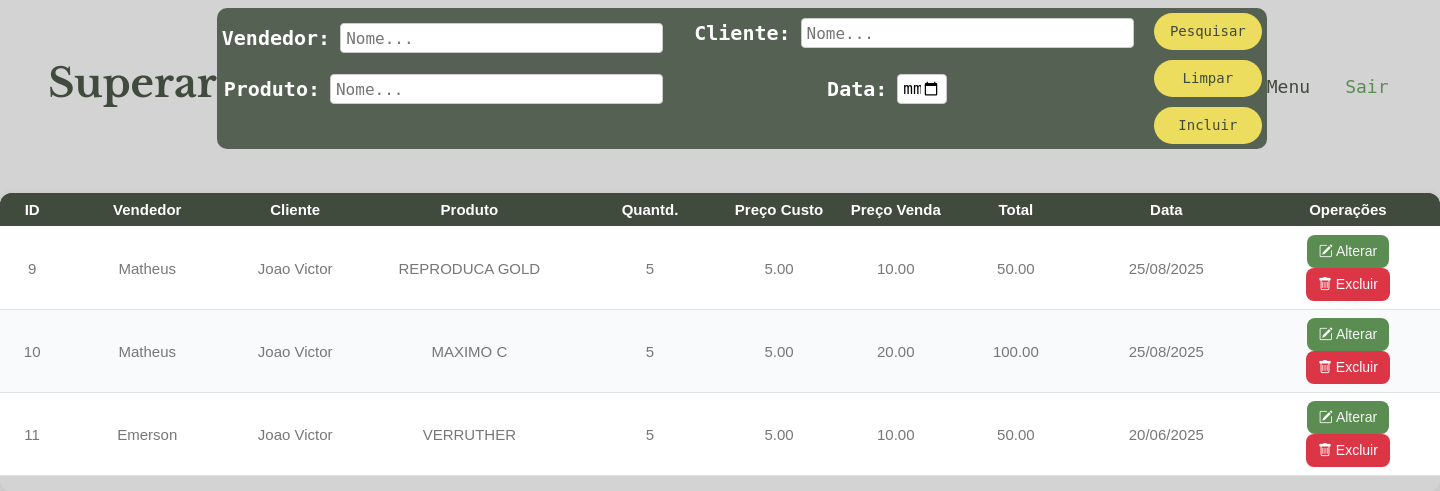
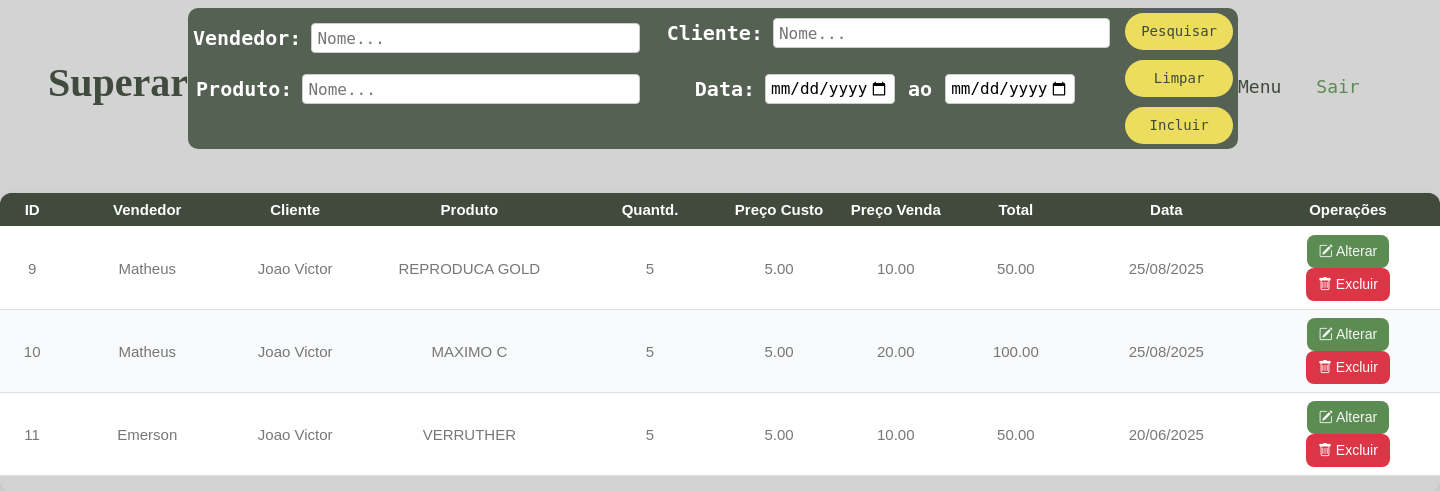
Before and after one commit to limadev11/project-hagil, a PHP site: page /vendaselect.php in a window 1440 px wide. Shown: the top 491 px of the page. Run offline with PHP 8.4, Linux system fonts and the light colour scheme; a user stored in the database is signed in; data comes from the database, SQL or seed files in the repository; some libraries are stand-ins or nearby versions.

Commit message:
Mudei o vendaselect.php, agora o filtro de pesquisa da data está mais apurado

```diff
--- a/css/style.css
+++ b/css/style.css
@@ -824,3 +824,51 @@ td {
 .btn-delete:hover {
     background: #dc2626;
 }
+/* Local para arrumar a área de pesquisa, alinhando os títulos, alinhando os imputs e definindo o tamanho dos mesmos */
+.form-row {
+    display: flex;
+    align-items: center;
+    margin-top: 5px;
+    gap: 5px;
+}
+
+.form-row h5 {
+    color: white;
+    width: 200px;
+    text-align: right;
+    margin: 0;
+    padding-right: 5px;
+}
+
+.form-row input {
+    padding: 5px;
+    border-radius: 4px;
+    border: 1px solid #ccc;
+    width: 650px;
+
+}
+
+.form-row input.data-input {
+    width: 130px;
+    font-family: monospace;
+    margin-right: 0px;
+}
+
+.col input[type="date"] {
+    font-family: monospace;
+}
+.data-input {
+    width: 50px;
+    font-family: monospace;
+}
+
+.col input[type="text"] {
+    max-width: 740px;
+}
+/* Sim meio específico, mas é para o h5 "ao" na parte Data */
+.form-row h5.between-inputs {
+    width: auto;
+    margin: 0 8px;
+    padding-right: 0;
+    text-align: center;
+}
--- a/vendaselect.php
+++ b/vendaselect.php
@@ -19,18 +19,21 @@ $sql = "select v.id, p.nome produto, ve.nome vendedor, cli.nome cliente,
 $pesqvend = '';
 $pesqcliente = '';
 $pesqproduto = '';
-$pesqdata = '';
+$pesqdata1 = '';
+$pesqdata2 = '';
 // Algoritmo que identifica a ação do botão submit, declara as variáveis anteriores ao valor que usuário.
 if (isset($_POST['submit'])) {
     $pesqvend = mysqli_real_escape_string($con, $_POST['pesqvend']);
     $pesqcliente = mysqli_real_escape_string($con, $_POST['pesqcliente']);
     $pesqproduto = mysqli_real_escape_string($con, $_POST['pesqproduto']);
-    $pesqdata = mysqli_real_escape_string($con, $_POST['pesqdata']);
+    $pesqdata1 = mysqli_real_escape_string($con, $_POST['pesqdata1']);
+    $pesqdata2 = mysqli_real_escape_string($con, $_POST['pesqdata2']);
     // Aqui é para trocar as / na data para - e trocar as posições dos números, ficando 0000-00-00 (padrão MYSQL)
-    $pesqdata = implode("-", array_reverse(explode("/", $pesqdata)));
+    $pesqdata1 = implode("-", array_reverse(explode("/", $pesqdata1)));
+    $pesqdata2 = implode("-", array_reverse(explode("/", $pesqdata2)));
     // Depois de todos os valores declarados, será feito outro SQL porém com o filtro de pesquisa.
     $sql = $sql . " where ve.nome like '%$pesqvend%' and p.nome like '%$pesqproduto%' and
-    cli.nome like '%$pesqcliente%' and v.datavenda like '%$pesqdata%'";
+    cli.nome like '%$pesqcliente%' and v.datavenda between '$pesqdata1' and '$pesqdata2'";
 }
 // Aqui transfirá o resultado do $sql para a variável result
 $result = mysqli_query($con, $sql);
@@ -53,7 +56,6 @@ $result = mysqli_query($con, $sql);
     <meta content="width=device-width, initial-scale=1.0" name="viewport">
     <meta content="" name="keywords">
     <meta content="" name="description">
-    <?php include('cabecalhoCRUD.html') ?>
 </head>
 
 <body>
@@ -68,22 +70,23 @@ $result = mysqli_query($con, $sql);
                 <form method="post" action="" style="width: 1050px; padding: 5px; display: flex; align-items: flex-start; gap: 15px;
                     background-color: #556152; border-radius: 10px;">
                     <div style="flex: 1;">
-
+                        <!-- Aqui são todos os campos que o cliente irá preencher para fazer a pesquisa e filtrar os resultados -->
                         <!-- Aqui são todos os campos que o cliente irá preencher para fazer a pesquisa e filtrar os resultados -->
                         <div class="row">
                             <div class="col-md-6">
                                 <div class="form-row">
                                     <h5 style="margin-top:5px">Vendedor:</h5>
-                                    <input type="text" id="pesqvend" name="pesqvend" placeholder="Nome..." style="height:30px; margin-top:5px" maxlength="37" value="<?php echo $pesqvend; ?>">
-                                    <div id="result-vendedor" class="autocomplete-result"></div>
+                                    <input type="text" name="pesqvend" placeholder="Nome..."
+                                        style="height:30px; margin-top:5px" maxlength="37"
+                                        value="<?php echo $pesqvend; ?>">
                                 </div>
                             </div>
 
                             <div class="col-md-6">
                                 <div class="form-row">
                                     <h5>Cliente:</h5>
-                                    <input type="text" id="pesqcliente" name="pesqcliente" placeholder="Nome..." style="height:30px;" maxlength="37" value="<?php echo $pesqcliente; ?>">
-                                    <div id="result-cliente" class="autocomplete-result"></div>
+                                    <input type="text" name="pesqcliente" placeholder="Nome..." style="height:30px;"
+                                        maxlength="37" value="<?php echo $pesqcliente; ?>">
                                 </div>
                             </div>
                         </div>
@@ -92,24 +95,33 @@ $result = mysqli_query($con, $sql);
                             <div class="col-md-6">
                                 <div class="form-row">
                                     <h5>Produto:</h5>
-                                    <input type="text" id="pesqproduto" name="pesqproduto" placeholder="Nome..." style="height:30px" maxlength="37" value="<?php echo $pesqproduto; ?>">
-                                    <div id="result-produto" class="autocomplete-result"></div>
+                                    <input type="text" name="pesqproduto" placeholder="Nome..." style="height:30px"
+                                        maxlength="37" value="<?php echo $pesqproduto; ?>">
                                 </div>
                             </div>
 
+                            <!-- Filtro de datas, temos a data1, data2, que vai poder filtrar o período de datas que o cliente desejar -->
                             <div class="col-md-6">
-                                <div class="form-row">
+                                <div class="form-row" style="margin-right:35px">
                                     <h5>Data:</h5>
-                                    <input class="data-input" type="date" id="pesqdata" name="pesqdata" style="height:30px; width:125px" maxlength="8" value="<?php echo $pesqdata; ?>">
+                                    <!-- Data 1 -->
+                                    <input class="data-input" type="date" name="pesqdata1" style="height:30px"
+                                        maxlength="8" value="<?php echo $pesqdata1; ?>">
+                                        <h5 class="between-inputs">ao</h5>
+                                    <!-- Data 2 -->
+                                    <input class="data-input" type="date" name="pesqdata2" style="height:30px;"
+                                    maxlength="8" value="<?php echo $pesqdata2; ?>">
                                 </div>
                             </div>
                         </div>
+
                     </div>
 
                     <!-- Aqui fica os 3 botões principais: Pesquisar (de acordo com os valores nos campos), Limpar os valores inseridos e
             entrar na área de incluir nova venda -->
                     <div style="display: flex; flex-direction: column; gap: 10px;">
-                        <button class="btn btn-secondary rounded-pill py-2 px-3" type="submit" name="submit">Pesquisar</button>
+                        <button class="btn btn-secondary rounded-pill py-2 px-3" type="submit"
+                            name="submit">Pesquisar</button>
                         <a href="vendaselect.php" class="btn btn-secondary rounded-pill py-2 px-3">Limpar</a>
                         <a href="vendainsert.php" class="btn btn-secondary rounded-pill py-2 px-3">Incluir</a>
                     </div>
@@ -124,6 +136,7 @@ $result = mysqli_query($con, $sql);
                 </div>
             </div>
         </nav>
+        </div>
     </center>
     <!-- Tabela de Resultados -->
     <div class="table-container">
@@ -179,45 +192,21 @@ $result = mysqli_query($con, $sql);
             </tbody>
         </table>
     </div>
-    <?php include('templateJSfinal.html') ?>
-    <script>
-        function setupSearch(inputId, resultId, column) {
-            const input = document.getElementById(inputId);
-            const resultContainer = document.getElementById(resultId);
+    <!-- Page Header End -->
 
-            input.addEventListener('input', function() {
-                const query = input.value.trim();
-                if (query.length === 0) {
-                    resultContainer.innerHTML = '';
-                    return;
-                }
+    <!-- JavaScript Libraries -->
+    <script src="https://code.jquery.com/jquery-3.4.1.min.js"></script>
+    <script src="https://cdn.jsdelivr.net/npm/bootstrap@5.0.0/dist/js/bootstrap.bundle.min.js"></script>
+    <script src="lib/wow/wow.min.js"></script>
+    <script src="lib/easing/easing.min.js"></script>
+    <script src="lib/waypoints/waypoints.min.js"></script>
+    <script src="lib/owlcarousel/owl.carousel.min.js"></script>
+    <script src="lib/counterup/counterup.min.js"></script>
+    <script src="lib/parallax/parallax.min.js"></script>
+    <script src="lib/lightbox/js/lightbox.min.js"></script>
 
-                fetch('searchvenda.php', {
-                        method: 'POST',
-                        headers: {
-                            'Content-Type': 'application/x-www-form-urlencoded'
-                        },
-                        body: `query=${encodeURIComponent(query)}&column=${encodeURIComponent(column)}`
-                    })
-                    .then(res => res.text())
-                    .then(data => {
-                        resultContainer.innerHTML = data;
-
-                        document.querySelectorAll(`#${resultId} .resultado`).forEach(item => {
-                            item.addEventListener('click', () => {
-                                input.value = item.textContent;
-                                resultContainer.innerHTML = '';
-                            });
-                        });
-                    });
-            });
-        }
-
-        setupSearch('pesqvend', 'result-vendedor', 'vendedor');
-        setupSearch('pesqcliente', 'result-cliente', 'cliente');
-        setupSearch('pesqproduto', 'result-produto', 'produto');
-    </script>
-
+    <!-- Template Javascript -->
+    <script src="js/main.js"></script>
 </body>
 
 </html>
```
